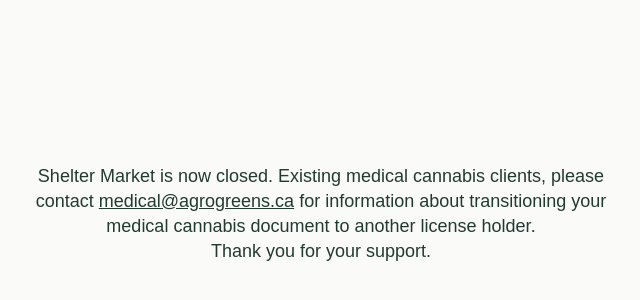
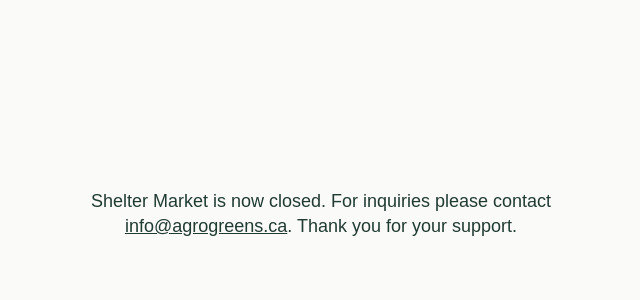
Before and after one commit to sheltermarket/sm-landing, a plain HTML site: page index.html in a window 1280 px wide. Shown: the part 174-474 px from the top of the page, without its empty margins (319-959 px from the left). Drawn offline with Linux system fonts and the light colour scheme.

Commit message:
Up content

```diff
--- a/index.html
+++ b/index.html
@@ -29,10 +29,9 @@
       color: inherit;
     }
   </style>
+
   <main>
-    Shelter Market is now closed. Existing medical cannabis clients, please contact <a href="mailto:medical@agrogreens.ca">medical@agrogreens.ca</a> for information
-    about transitioning your medical cannabis document to another license holder.<br/>
-    Thank you for your support.
+    <p>Shelter Market is now closed. For inquiries please contact <a href="mailto:info@agrogreens.ca">info@agrogreens.ca</a>. Thank you for your support.</a>
   </main>
 </body>
 </html>
```
